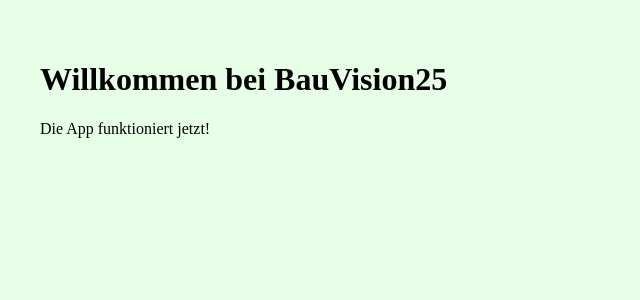
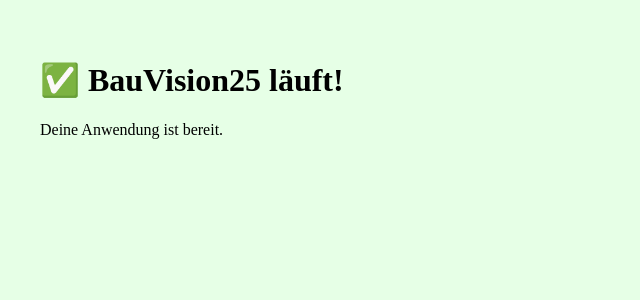
Before and after one commit to Nico2365/BauVision25-Neu, a React (Vite) app: page / in a window 1280 px wide. Shown: the top 300 px of the page, without its empty margins (0-640 px from the left). Built offline with nearby package versions, Linux system fonts and the light colour scheme.

Commit message:
Update App.jsx

```diff
--- a/src/App.jsx
+++ b/src/App.jsx
@@ -3,8 +3,8 @@ import React from "react";
 export default function App() {
   return (
     <div style={{ padding: 40 }}>
-      <h1>Willkommen bei BauVision25</h1>
-      <p>Die App funktioniert jetzt!</p>
+      <h1>✅ BauVision25 läuft!</h1>
+      <p>Deine Anwendung ist bereit.</p>
     </div>
   );
 }
```
